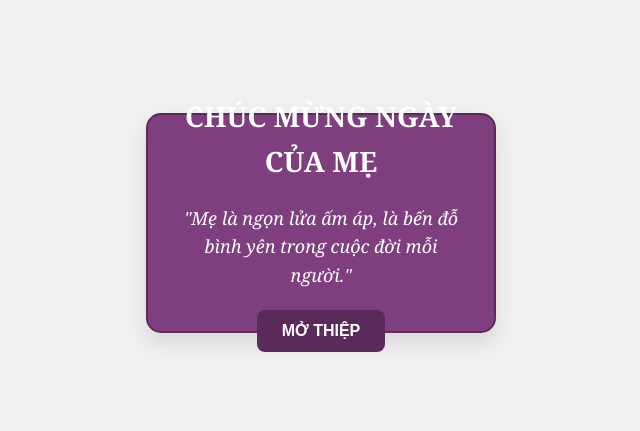
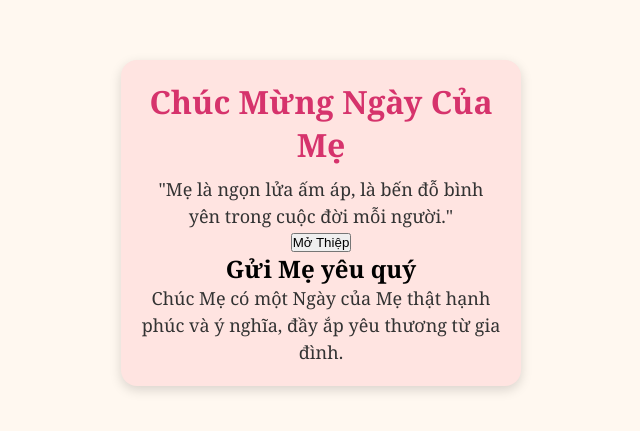
Before and after one commit to duchoan1109/MotherDayCard, a plain HTML site: page index.html in a window 1280 px wide. Shown: the part 177-608 px from the top of the page, without its empty margins (319-959 px from the left). Drawn offline with Linux system fonts and the light colour scheme.

Commit message:
Update style.css

```diff
--- a/style.css
+++ b/style.css
@@ -1,114 +1,153 @@
-/* Reset margin and padding */
+/* Reset */
 * {
-    margin: 0;
-    padding: 0;
-    box-sizing: border-box;
+  margin: 0;
+  padding: 0;
+  box-sizing: border-box;
 }
 
 body {
-    font-family: 'Georgia', serif;
-    display: flex;
-    justify-content: center;
-    align-items: center;
-    height: 100vh;
-    background-color: #f0f0f0;
-    color: #333;
+  font-family: 'Georgia', serif;
+  background-color: #fff8f0;
+  display: flex;
+  justify-content: center;
+  align-items: center;
+  height: 100vh;
 }
 
-/* Card styles */
+/* Card container */
 .card {
-    width: 350px;
-    height: 220px;
-    perspective: 1000px;
-    display: flex;
-    justify-content: center;
-    align-items: center;
-    border-radius: 10px;
+  background: #ffe4e1;
+  border-radius: 16px;
+  box-shadow: 0 4px 12px rgba(0, 0, 0, 0.15);
+  width: 400px;
+  padding: 20px;
+  text-align: center;
+  animation: fadeIn 1s ease-in-out;
 }
 
-.front, .back {
-    width: 100%;
-    height: 100%;
-    position: absolute;
-    backface-visibility: hidden;
-    display: flex;
-    flex-direction: column;
-    justify-content: center;
-    align-items: center;
-    padding: 30px;
-    border-radius: 15px;
-    box-shadow: 0 10px 20px rgba(0, 0, 0, 0.1);
-    font-size: 18px;
-    text-align: center;
-    line-height: 1.6;
+/* Heading */
+.card h1 {
+  color: #d6336c;
+  margin-bottom: 10px;
 }
 
-/* Front card */
-.front {
-    background-color: #7f3f7f;
-    color: white;
-    transform: rotateY(0deg);
-    transition: transform 0.6s;
-    border: 2px solid #5a2a5a;
+/* Message */
+.card p {
+  color: #333;
+  font-size: 18px;
+  line-height: 1.5;
 }
 
-.front h1 {
-    font-size: 28px;
-    font-weight: bold;
-    margin-bottom: 20px;
-    text-transform: uppercase;
+/* Animation */
+@keyframes fadeIn {
+  from {
+    opacity: 0;
+    transform: translateY(20px);
+  }
+  to {
+    opacity: 1;
+    transform: translateY(0);
+  }
+}
+/* Reset */
+* {
+  margin: 0;
+  padding: 0;
+  box-sizing: border-box;
 }
 
-.front .message {
-    font-style: italic;
-    font-size: 18px;
+body {
+  font-family: 'Georgia', serif;
+  background-color: #fff8f0;
+  display: flex;
+  justify-content: center;
+  align-items: center;
+  height: 100vh;
 }
 
-/* Back card */
-.back {
-    background-color: #ffffff;
-    color: #333;
-    transform: rotateY(180deg);
-    transition: transform 0.6s;
-    border: 2px solid #7f3f7f;
+/* Card container */
+.card {
+  background: #ffe4e1;
+  border-radius: 16px;
+  box-shadow: 0 4px 12px rgba(0, 0, 0, 0.15);
+  width: 400px;
+  padding: 20px;
+  text-align: center;
+  animation: fadeIn 1s ease-in-out;
 }
 
-.back h2 {
-    font-size: 24px;
-    margin-bottom: 20px;
-    font-weight: bold;
-    color: #7f3f7f;
+/* Heading */
+.card h1 {
+  color: #d6336c;
+  margin-bottom: 10px;
 }
 
-.back .message {
-    font-size: 20px;
-    font-style: italic;
-    color: #555;
+/* Message */
+.card p {
+  color: #333;
+  font-size: 18px;
+  line-height: 1.5;
 }
 
-/* Button style */
-button {
-    margin-top: 20px;
-    padding: 12px 25px;
-    background-color: #5a2a5a;
-    color: white;
-    border: none;
-    border-radius: 8px;
-    cursor: pointer;
-    font-size: 16px;
-    font-weight: bold;
-    text-transform: uppercase;
+/* Animation */
+@keyframes fadeIn {
+  from {
+    opacity: 0;
+    transform: translateY(20px);
+  }
+  to {
+    opacity: 1;
+    transform: translateY(0);
+  }
+}
+/* Reset */
+* {
+  margin: 0;
+  padding: 0;
+  box-sizing: border-box;
 }
 
-button:hover {
-    background-color: #7f3f7f;
+body {
+  font-family: 'Georgia', serif;
+  background-color: #fff8f0;
+  display: flex;
+  justify-content: center;
+  align-items: center;
+  height: 100vh;
 }
 
-/* Effect when card is flipped */
-.card.flipped .front {
-    transform: rotateY(180deg);
+/* Card container */
+.card {
+  background: #ffe4e1;
+  border-radius: 16px;
+  box-shadow: 0 4px 12px rgba(0, 0, 0, 0.15);
+  width: 400px;
+  padding: 20px;
+  text-align: center;
+  animation: fadeIn 1s ease-in-out;
 }
 
-.card.flipped .back {
-    transform: rotateY(0deg);
+/* Heading */
+.card h1 {
+  color: #d6336c;
+  margin-bottom: 10px;
 }
+
+/* Message */
+.card p {
+  color: #333;
+  font-size: 18px;
+  line-height: 1.5;
+}
+
+/* Animation */
+@keyframes fadeIn {
+  from {
+    opacity: 0;
+    transform: translateY(20px);
+  }
+  to {
+    opacity: 1;
+    transform: translateY(0);
+  }
+}
```
